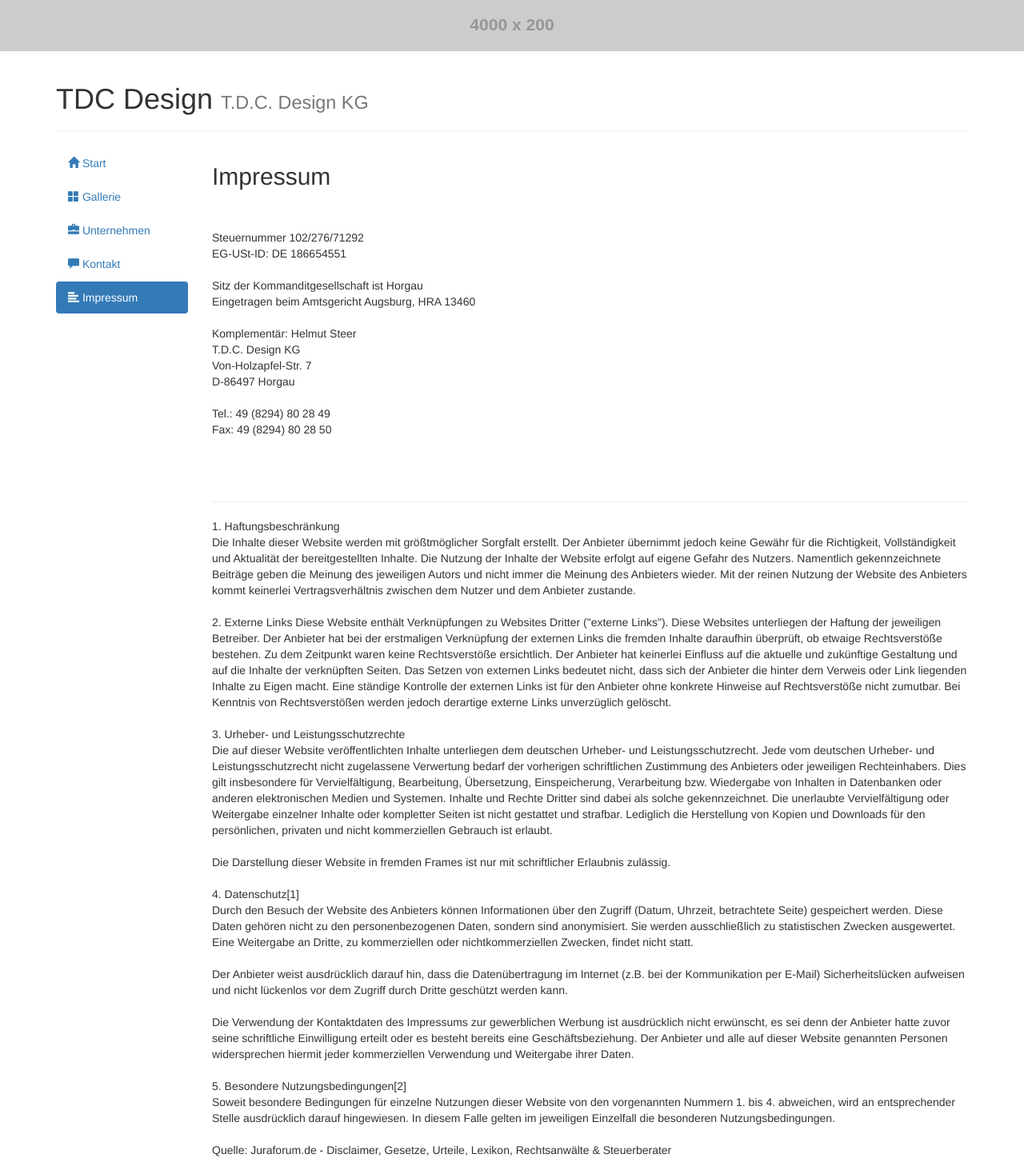
After one commit to LeonardSylvester/TDC, a Django app: template tdc/frontend/templates/impressum.html in a window 1280 px wide. The commit adds this page. Shown: the whole page at 80% size. Run offline with Django 3.2, Linux system fonts and the light colour scheme; the template is opened without the code that fills it, so the values that code supplies are empty; grey boxes labelled with a size stand in for pictures from a placeholder-image service; some libraries are stand-ins or nearby versions.

Commit message:
progress

```diff
--- a/tdc/core/models.py
+++ b/tdc/core/models.py
@@ -7,7 +7,7 @@
     titel = models.CharField(max_length=250)
     description = models.TextField()
     release_date = models.DateTimeField(auto_created=True)
-    category = models.ForeignKey('Category')
+    gallery = models.ForeignKey('Gallery')
 
     def __unicode__( self ):
         return self.titel + ', ' + str(self.release_date) + ', ' + self.description
@@ -21,8 +21,9 @@
         return self.design.titel + ', ' + self.image.name
 
 
-class Category(models.Model):
+class Gallery(models.Model):
     titel = models.CharField(max_length=250)
+    titel_image = models.ImageField(upload_to='media/images/%Y/%m/%d', blank=True, null=True)
 
     def __unicode__( self ):
         return self.titel
--- a/tdc/frontend/templates/_base.html
+++ b/tdc/frontend/templates/_base.html
@@ -21,6 +21,7 @@
         #test-title-image {
             width: 100%;
         }
+        .top-buffer { margin-top:40px; }
     </style>
 </head>
 <body>
@@ -33,10 +34,10 @@
             <div class="col-md-2">
                 <ul class="nav nav-pills nav-stacked">
                     <li class="{% block home_active %}{% endblock %}"><a href="{% url 'home' %}"><span class="glyphicon glyphicon-home"></span> Start</a></li>
-                    <li class="{% block designs_active %}{% endblock %}"><a href="{% url 'design_list' %}"><span class="glyphicon glyphicon-file"></span> Designs</a></li>
+                    <li class="{% block designs_active %}{% endblock %}"><a href="{% url 'gallery_list' %}"><span class="glyphicon glyphicon-th-large"></span> Gallerie</a></li>
                     <li class="{% block unternehmen_active %}{% endblock %}"><a href="#"><span class="glyphicon glyphicon-briefcase"></span> Unternehmen</a></li>
                     <li class="{% block kontakt_active %}{% endblock %}"><a href="#"><span class="glyphicon glyphicon-comment"></span> Kontakt</a></li>
-                    <li class="{% block impressum_active %}{% endblock %}"><a href="#"><span class="glyphicon glyphicon-align-left"></span> Impressum</a></li>
+                    <li class="{% block impressum_active %}{% endblock %}"><a href="{% url 'impressum' %}"><span class="glyphicon glyphicon-align-left"></span> Impressum</a></li>
                 </ul>
             </div>
             <div class="col-md-10">
@@ -45,5 +46,10 @@
             </div>
         </div>
     </div>
+    <!--div id="footer">
+        <div class="container">
+            <p class="text-muted">Place sticky footer content here.</p>
+        </div>
+    </div-->
 </body>
 </html>
--- /dev/null
+++ b/tdc/frontend/templates/impressum.html
@@ -0,0 +1,50 @@
+{% extends '_base.html' %}
+{% block impressum_active %}active{% endblock %}
+{% block content %}
+
+    <h2>Impressum</h2>
+    <br>
+    <br>
+    Steuernummer  102/276/71292<br>
+    EG-USt-ID: DE 186654551<br>
+    <br>
+    Sitz der Kommanditgesellschaft ist Horgau<br>
+    Eingetragen beim Amtsgericht Augsburg, HRA 13460<br>
+    <br>
+    Komplementär: Helmut Steer<br>
+    T.D.C. Design KG<br>
+    Von-Holzapfel-Str. 7<br>
+    D-86497 Horgau<br>
+    <br>
+    Tel.: 49 (8294) 80 28 49<br>
+    Fax: 49 (8294) 80 28 50<br>
+    <br>
+    <br>
+    <br>
+    <hr>
+    1. Haftungsbeschränkung<br>
+    Die Inhalte dieser Website werden mit größtmöglicher Sorgfalt erstellt. Der Anbieter übernimmt jedoch keine Gewähr für die Richtigkeit, Vollständigkeit und Aktualität der bereitgestellten Inhalte. Die Nutzung der Inhalte der Website erfolgt auf eigene Gefahr des Nutzers. Namentlich gekennzeichnete Beiträge geben die Meinung des jeweiligen Autors und nicht immer die Meinung des Anbieters wieder. Mit der reinen Nutzung der Website des Anbieters kommt keinerlei Vertragsverhältnis zwischen dem Nutzer und dem Anbieter zustande.<br>
+    <br>
+    2. Externe Links
+    Diese Website enthält Verknüpfungen zu Websites Dritter ("externe Links"). Diese Websites unterliegen der Haftung der jeweiligen Betreiber. Der Anbieter hat bei der erstmaligen Verknüpfung der externen Links die fremden Inhalte daraufhin überprüft, ob etwaige Rechtsverstöße bestehen. Zu dem Zeitpunkt waren keine Rechtsverstöße ersichtlich. Der Anbieter hat keinerlei Einfluss auf die aktuelle und zukünftige Gestaltung und auf die Inhalte der verknüpften Seiten. Das Setzen von externen Links bedeutet nicht, dass sich der Anbieter die hinter dem Verweis oder Link liegenden Inhalte zu Eigen macht. Eine ständige Kontrolle der externen Links ist für den Anbieter ohne konkrete Hinweise auf Rechtsverstöße nicht zumutbar. Bei Kenntnis von Rechtsverstößen werden jedoch derartige externe Links unverzüglich gelöscht.<br>
+    <br>
+    3. Urheber- und Leistungsschutzrechte<br>
+    Die auf dieser Website veröffentlichten Inhalte unterliegen dem deutschen Urheber- und Leistungsschutzrecht. Jede vom deutschen Urheber- und Leistungsschutzrecht nicht zugelassene Verwertung bedarf der vorherigen schriftlichen Zustimmung des Anbieters oder jeweiligen Rechteinhabers. Dies gilt insbesondere für Vervielfältigung, Bearbeitung, Übersetzung, Einspeicherung, Verarbeitung bzw. Wiedergabe von Inhalten in Datenbanken oder anderen elektronischen Medien und Systemen. Inhalte und Rechte Dritter sind dabei als solche gekennzeichnet. Die unerlaubte Vervielfältigung oder Weitergabe einzelner Inhalte oder kompletter Seiten ist nicht gestattet und strafbar. Lediglich die Herstellung von Kopien und Downloads für den persönlichen, privaten und nicht kommerziellen Gebrauch ist erlaubt.<br>
+    <br>
+    Die Darstellung dieser Website in fremden Frames ist nur mit schriftlicher Erlaubnis zulässig.<br>
+    <br>
+    4. Datenschutz[1]<br>
+    Durch den Besuch der Website des Anbieters können Informationen über den Zugriff (Datum, Uhrzeit, betrachtete Seite) gespeichert werden. Diese Daten gehören nicht zu den personenbezogenen Daten, sondern sind anonymisiert. Sie werden ausschließlich zu statistischen Zwecken ausgewertet. Eine Weitergabe an Dritte, zu kommerziellen oder nichtkommerziellen Zwecken, findet nicht statt.<br>
+    <br>
+    Der Anbieter weist ausdrücklich darauf hin, dass die Datenübertragung im Internet (z.B. bei der Kommunikation per E-Mail) Sicherheitslücken aufweisen und nicht lückenlos vor dem Zugriff durch Dritte geschützt werden kann.<br>
+    <br>
+    Die Verwendung der Kontaktdaten des Impressums zur gewerblichen Werbung ist ausdrücklich nicht erwünscht, es sei denn der Anbieter hatte zuvor seine schriftliche Einwilligung erteilt oder es besteht bereits eine Geschäftsbeziehung. Der Anbieter und alle auf dieser Website genannten Personen widersprechen hiermit jeder kommerziellen Verwendung und Weitergabe ihrer Daten.<br>
+    <br>
+    5. Besondere Nutzungsbedingungen[2]<br>
+    Soweit besondere Bedingungen für einzelne Nutzungen dieser Website von den vorgenannten Nummern 1. bis 4. abweichen, wird an entsprechender Stelle ausdrücklich darauf hingewiesen. In diesem Falle gelten im jeweiligen Einzelfall die besonderen Nutzungsbedingungen.<br>
+    <br>
+    Quelle: Juraforum.de - Disclaimer, Gesetze, Urteile, Lexikon, Rechtsanwälte & Steuerberater
+
+
+
+{% endblock %}
--- a/tdc/tdc/urls.py
+++ b/tdc/tdc/urls.py
@@ -10,7 +10,11 @@
 
     url(r'^admin/', include(admin.site.urls)),
     url(r'^$', HomeView.as_view(), name='home'),
-    url(r'^design/', DesignListView.as_view(), name='design_list'),
+    url(r'^gallery/$', GalleryListView.as_view(), name='gallery_list'),
+    url(r'^accounts/login/$', 'django.contrib.auth.views.login',
+    {'template_name': 'login.html', 'extra_context': {'next':'/'}}),
+    url(r'^impressum/', TemplateView.as_view(template_name="impressum.html"), name='impressum'),
+    url(r'^gallery/(?P<pk>\d+)/$', GalleryDetailView.as_view(), name='gallery_detail'),
 
 )
 
```
Also changed, not shown: tdc/core/admin.py (+8 -3 lines), tdc/frontend/templates/design_list.html (deleted, +0 -35 lines), tdc/frontend/templates/gallery_detail.html (added, +17 -0 lines), tdc/frontend/templates/gallery_list.html (added, +24 -0 lines), tdc/frontend/templates/login.html (added, +26 -0 lines), tdc/frontend/views.py (+18 -7 lines), tdc/tdc/settings.py (+7 -0 lines), 4 other files.
